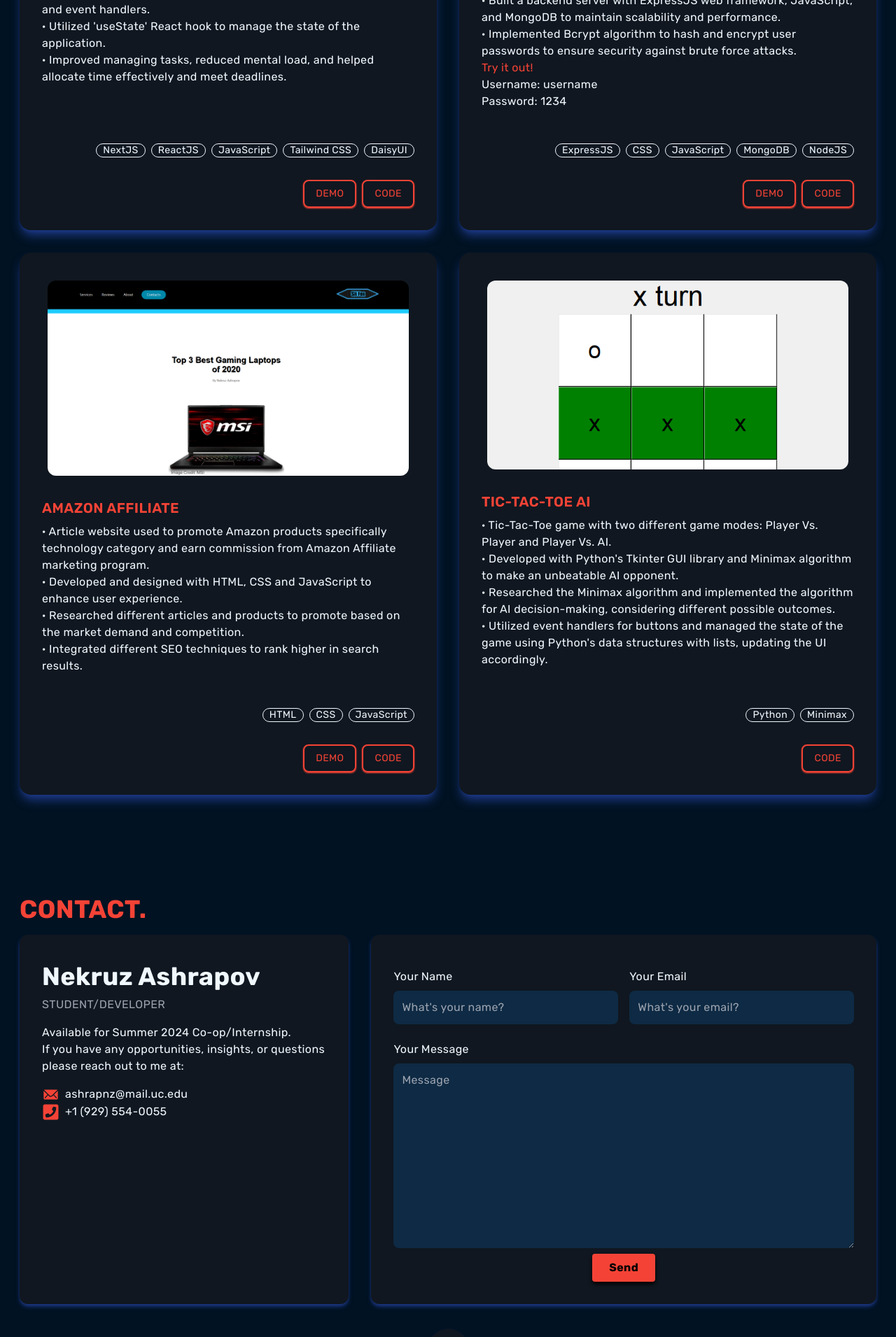
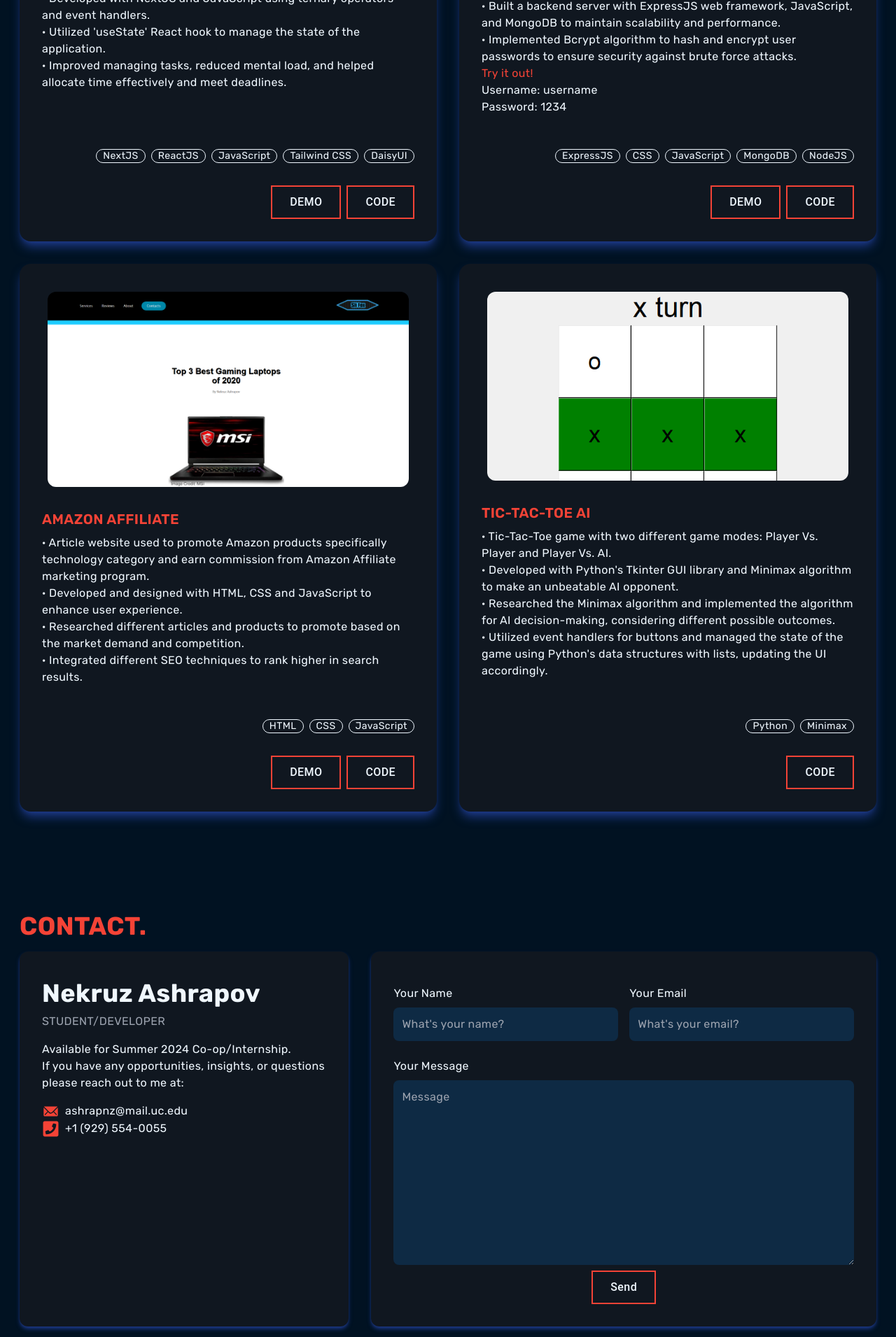
Before and after one commit to NekruzAsh/MyPortfolio, a Next.js app: page / in a window 1280 px wide. Shown: the part 4128-6039 px from the top of the page at 70% size. Built offline with nearby package versions, Linux system fonts and the light colour scheme.

Commit message:
updated button styling for projects section and contacts section.

```diff
--- a/app/components/Contact.jsx
+++ b/app/components/Contact.jsx
@@ -71,7 +71,7 @@ const Contact = () => {
                   ></textarea>
                 </div>
                 <div className="flex justify-center">
-                  <button className="text-black bg-[#f44336] hover:bg-blue-900 hover:shadow-sm hover:shadow-[#0e2a44] hover:text-[#f0f8ff] font-bold rounded shadow-md shadow-black py-2 px-6 inline-flex items-center">
+                  <button className="btn7 btn5">
                     Send
                   </button>
                 </div>
--- a/app/components/Projects.jsx
+++ b/app/components/Projects.jsx
@@ -67,12 +67,12 @@ const Projects = () => {
                 </div>
               </div>
               <div className="card-actions justify-end mt-6">
-                <button className="px-4 py-2 border-2 border-[#f44336] rounded-lg shadow-sm shadow-[#f44336] text-[#f44336] cursor-pointer hover:bg-[#f44336] text-sm hover:text-white">
+                <button className="btn1 btn2">
                   <a target="_blank" href="https://chatapp-3a0e9.web.app/">
                     DEMO
                   </a>
                 </button>
-                <button className="px-4 py-2 border-2 border-[#f44336] rounded-lg shadow-sm shadow-[#f44336] text-[#f44336] cursor-pointer hover:bg-[#f44336] text-sm hover:text-white">
+                <button className="btn1 btn2">
                   <a
                     target="_blank"
                     href="https://github.com/NekruzAsh/Chat-app.git"
@@ -126,7 +126,7 @@ const Projects = () => {
                 </div>
               </div>
               <div className="card-actions justify-end mt-6">
-                <button className="px-4 py-2 border-2 border-[#f44336] rounded-lg shadow-sm shadow-[#f44336] text-[#f44336] cursor-pointer hover:bg-[#f44336] text-sm hover:text-white">
+                <button className="btn1 btn2">
                   <a
                     target="_blank"
                     href="https://nekruzash.github.io/QuizGen/"
@@ -134,7 +134,7 @@ const Projects = () => {
                     DEMO
                   </a>
                 </button>
-                <button className="px-4 py-2 border-2 border-[#f44336] rounded-lg shadow-sm shadow-[#f44336] text-[#f44336] cursor-pointer hover:bg-[#f44336] text-sm hover:text-white">
+                <button className="btn1 btn2">
                   <a
                     target="_blank"
                     href="https://github.com/NekruzAsh/QuizGen.git"
@@ -188,7 +188,7 @@ const Projects = () => {
                 </div>
               </div>
               <div className="card-actions justify-end mt-6">
-                <button className="px-4 py-2 border-2 border-[#f44336] rounded-lg shadow-sm shadow-[#f44336] text-[#f44336] cursor-pointer hover:bg-[#f44336] text-sm hover:text-white">
+                <button className="btn1 btn2">
                   <a
                     target="_blank"
                     href="https://to-do-app-weld-seven.vercel.app/"
@@ -196,7 +196,7 @@ const Projects = () => {
                     DEMO
                   </a>
                 </button>
-                <button className="px-4 py-2 border-2 border-[#f44336] rounded-lg shadow-sm shadow-[#f44336] text-[#f44336] cursor-pointer hover:bg-[#f44336] text-sm hover:text-white">
+                <button className="btn1 btn2">
                   <a
                     target="_blank"
                     href="https://github.com/NekruzAsh/To-Do-App.git"
@@ -261,12 +261,12 @@ const Projects = () => {
                 <div className="badge badge-outline text-[#f0f8ff]">NodeJS</div>
               </div>
               <div className="card-actions justify-end mt-6">
-                <button className="px-4 py-2 border-2 border-[#f44336] rounded-lg shadow-sm shadow-[#f44336] text-[#f44336] cursor-pointer hover:bg-[#f44336] text-sm hover:text-white">
+                <button className="btn1 btn2">
                   <a target="_blank" href="https://forumwebsite.onrender.com">
                     DEMO
                   </a>
                 </button>
-                <button className="px-4 py-2 border-2 border-[#f44336] rounded-lg shadow-sm shadow-[#f44336] text-[#f44336] cursor-pointer hover:bg-[#f44336] text-sm hover:text-white">
+                <button className="btn1 btn2">
                   <a
                     target="_blank"
                     href="https://github.com/NekruzAsh/forumwebsite.git"
@@ -313,7 +313,7 @@ const Projects = () => {
                 </div>
               </div>
               <div className="card-actions justify-end mt-6">
-                <button className="px-4 py-2 border-2 border-[#f44336] rounded-lg shadow-sm shadow-[#f44336] text-[#f44336] cursor-pointer hover:bg-[#f44336] text-sm hover:text-white">
+                <button className="btn1 btn2">
                   <a
                     target="_blank"
                     href="https://nekruzash.github.io/amazonaffiliate/"
@@ -321,7 +321,7 @@ const Projects = () => {
                     DEMO
                   </a>
                 </button>
-                <button className="px-4 py-2 border-2 border-[#f44336] rounded-lg shadow-sm shadow-[#f44336] text-[#f44336] cursor-pointer hover:bg-[#f44336] text-sm hover:text-white">
+                <button className="btn1 btn2">
                   <a
                     target="_blank"
                     href="https://github.com/NekruzAsh/amazonaffiliate.git"
@@ -367,7 +367,7 @@ const Projects = () => {
                 </div>
               </div>
               <div className="card-actions justify-end mt-6">
-                <button className="px-4 py-2 border-2 border-[#f44336] rounded-lg shadow-sm shadow-[#f44336] text-[#f44336] cursor-pointer hover:bg-[#f44336] text-sm hover:text-white">
+                <button className="btn1 btn2">
                   <a
                     target="_blank"
                     href="https://github.com/NekruzAsh/TicTacToeAI.git"
--- a/app/globals.css
+++ b/app/globals.css
@@ -40,3 +40,91 @@ html {
 
 
 }
+
+.btn1 {
+  padding: 10px 25px;
+  font-family: "Roboto", sans-serif;
+  font-weight: 500;
+  background: transparent;
+  outline: none !important;
+  cursor: pointer;
+  transition: all 0.3s ease;
+  position: relative;
+  display: inline-block;
+}
+
+.btn2 {
+  border: 2px solid #f44336;
+  z-index: 1;
+  color: #f0f8ff;
+}
+
+.btn2:after {
+  position: absolute;
+  content: "";
+  width: 100%;
+  height: 0;
+  bottom: 0;
+  left: 0;
+  z-index: -1;
+  background: #f0f8ff;
+  transition: all 0.3s ease;
+}
+
+.btn2:hover {
+  color: #011222;
+}
+
+.btn2:hover:after {
+  top: 0;
+  height: 100%;
+}
+
+.btn2:active {
+  top: 2px;
+}
+
+.btn7 {
+  padding: 10px 25px;
+  font-family: "Roboto", sans-serif;
+  font-weight: 500;
+  background: transparent;
+  outline: none !important;
+  cursor: pointer;
+  transition: all 0.3s ease;
+  position: relative;
+  display: inline-block;
+}
+
+.btn5 {
+  border: 2px solid #f44336;
+  z-index: 1;
+  color: #f0f8ff;
+}
+
+.btn5:after {
+  position: absolute;
+  content: "";
+  width: 0;
+  height: 100%;
+  top: 0;
+  left: 0;
+  direction: rtl;
+  z-index: -1;
+  background: #f0f8ff;
+  transition: all 0.3s ease;
+}
+
+.btn5:hover {
+  color: #011222;
+}
+
+.btn5:hover:after {
+  left: auto;
+  right: 0;
+  width: 100%;
+}
+
+.btn5:active {
+  top: 2px;
+}
```
